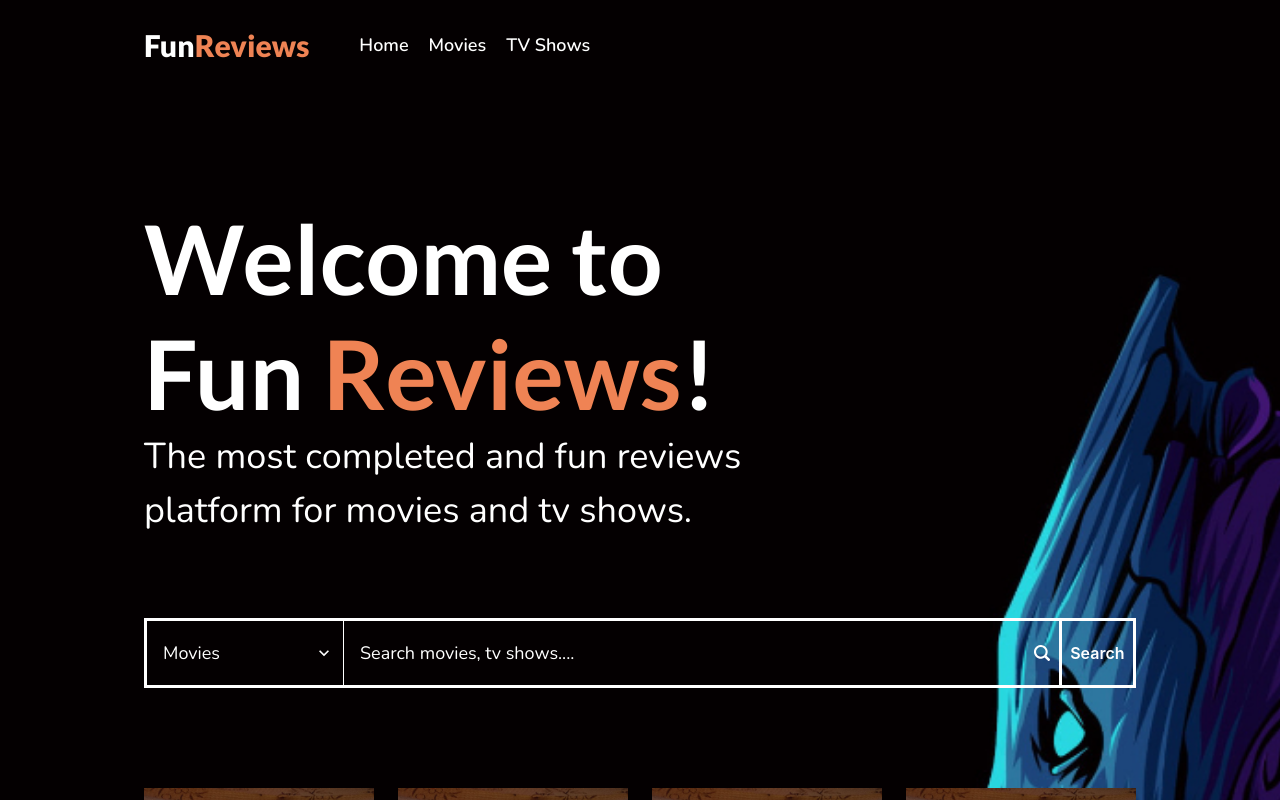
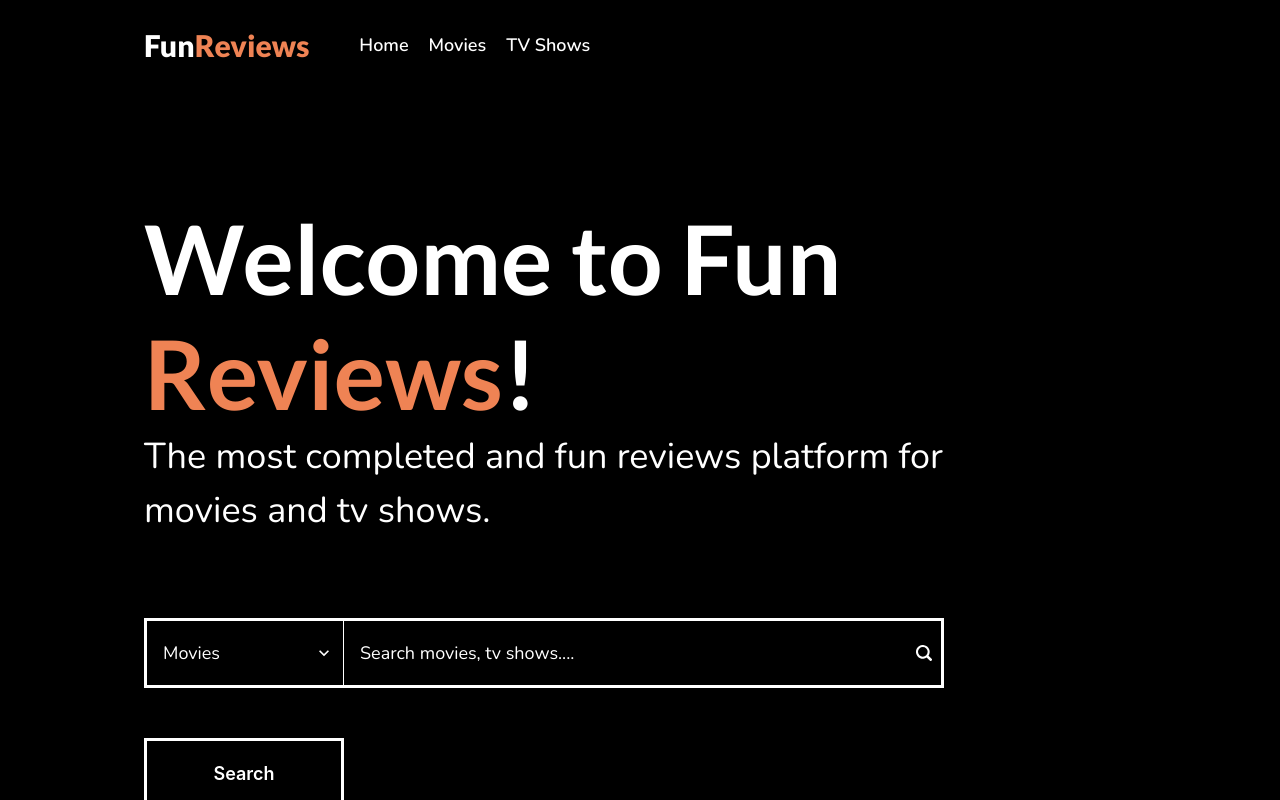
Before and after one commit to donihernandez/funreviews, a Next.js app: page / in a window 1280 px wide. Shown: the top 800 px of the page. Built offline with nearby package versions, Linux system fonts and the light colour scheme.

Commit message:
feat(modify-hero-section): modifying hero section design to make it more UX friendly

```diff
--- a/components/Hero/Hero.tsx
+++ b/components/Hero/Hero.tsx
@@ -1,21 +1,13 @@
 import { Box, Container } from '@chakra-ui/react';
 import { SearchBar } from '../common/SearchBar';
-import { Featured } from './Featured';
 import { Welcome } from './Welcome';
 
 const Hero = () => {
   return (
-    <Box
-      w="full"
-      bgImage="/bg.jpg"
-      bgRepeat="no-repeat"
-      bgSize="cover"
-      h="full"
-    >
+    <Box w="full" bg="#000" bgRepeat="no-repeat" bgSize="cover" h="full">
       <Container maxW={{ base: '100vw', lg: '80vw' }} minH="100vh" h="full">
         <Welcome />
         <SearchBar />
-        <Featured />
       </Container>
     </Box>
   );
--- a/components/Hero/Welcome/Welcome.tsx
+++ b/components/Hero/Welcome/Welcome.tsx
@@ -5,7 +5,7 @@ import { COLORS } from '../../../styles/theme';
 
 const Welcome: FC = () => {
   return (
-    <Flex direction="column" m="200px 0 80px 0" w={['100%', null, '600px']}>
+    <Flex direction="column" m="200px 0 80px 0" w={['100%', null, '800px']}>
       <Heading
         fontSize={['6xl', null, '8xl']}
         fontFamily="Lato"
--- a/components/common/SearchBar/SearchBar.components.tsx
+++ b/components/common/SearchBar/SearchBar.components.tsx
@@ -60,17 +60,25 @@ const SearchInput = () => {
 const SearchButton: FC = () => {
   return (
     <Button
+      _active={{
+        bg: 'transparent',
+        borderColor: COLORS.primary,
+      }}
       _hover={{
         bg: 'transparent',
         color: COLORS.orange,
+        borderColor: COLORS.orange,
       }}
       h="70px"
+      mt={[null, '50px']}
+      w={['full', null, '200px']}
       variant="outline"
       borderRadius="0"
       border="3px solid"
-      borderLeft={['3px solid', null, 'none']}
+      transition="all 0.3s ease-in-out"
       borderColor={COLORS.white}
       color={COLORS.white}
+      fontSize={['14px', '18px']}
     >
       Search
     </Button>
--- a/components/common/SearchBar/SearchBar.tsx
+++ b/components/common/SearchBar/SearchBar.tsx
@@ -3,9 +3,11 @@ import { Filters, SearchButton, SearchInput } from './SearchBar.components';
 
 const SearchBar = () => {
   return (
-    <Flex w="full" direction={['column', null, 'row']}>
-      <Filters />
-      <SearchInput />
+    <Flex direction="column">
+      <Flex w={['100%', null, '800px']} direction={['column', null, 'row']}>
+        <Filters />
+        <SearchInput />
+      </Flex>
       <SearchButton />
     </Flex>
   );
```
